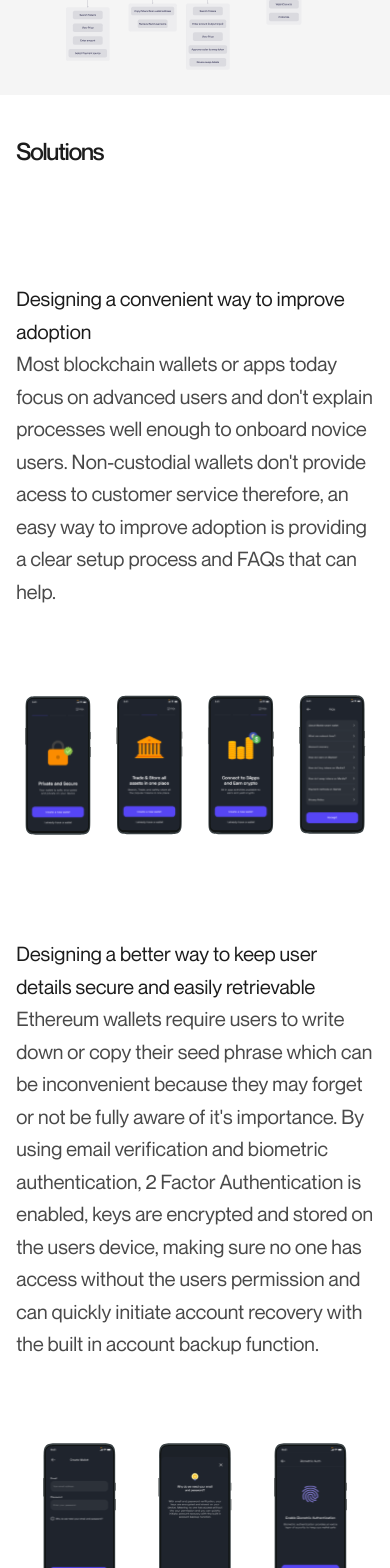
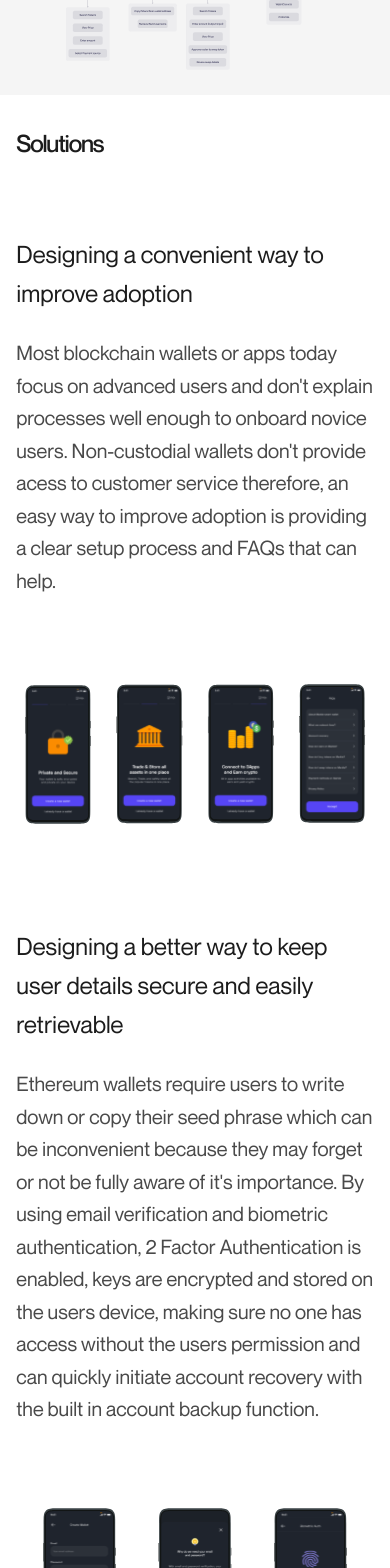
Before and after one commit to ijeomaemeruwa/design-portfolio, a React (Create React App) app: page /marble-wallet in a window 390 px wide. Shown: the part 5420-6988 px from the top of the page. Built offline with nearby package versions, Linux system fonts and the light colour scheme.

Commit message:
updates to marble

```diff
--- a/src/projects/Marble.js
+++ b/src/projects/Marble.js
@@ -186,17 +186,17 @@ const Marble = () => {
 
 
 
-  <div className="md:pt-11 md:my-11 my-10 mx-auto flex flex-col justify-center w-11/12 md:w-8/12">
-    <h4 className="text-dark pb-8 text-2xl md:text-5xl font-neue font-medium md:leading-tight tracking-tighter">
+  <div className="md:pt-11 md:my-11 my-6 mx-auto flex flex-col justify-center w-11/12 md:w-8/12">
+    <h4 className="text-dark pb-2 md:pb-8 text-2xl md:text-5xl font-neue font-medium md:leading-tight tracking-tighter">
       Solutions
     </h4>
   </div>
 
   <div className="py-11 mx-auto flex flex-col justify-center w-11/12 md:w-8/12">
-    <p className="text-dark md:text-4xl md:w-11/12 text-xl font-neue md:leading-relaxed leading-relaxed">
+    <p className="text-dark md:text-4xl md:w-11/12 text-2xl font-neue md:leading-relaxed leading-relaxed">
       Designing a convenient way to improve adoption
     </p>
-    <p className="text-dark md:mt-10 opacity-80 md:text-2xl text-xl font-neue md:w-10/12 md:leading-loose leading-relaxed">
+    <p className="text-dark md:mt-10 mt-6 opacity-80 md:text-2xl text-xl font-neue md:w-10/12 md:leading-loose leading-relaxed">
        Most blockchain wallets or apps today focus on advanced users and don't explain
        processes well enough to onboard novice users. Non-custodial wallets don't provide acess to customer service
        therefore, an easy way to improve adoption is providing a clear setup process and FAQs that can help.
@@ -209,10 +209,10 @@ const Marble = () => {
 
 
   <div className="py-11 mx-auto flex flex-col justify-center w-11/12 md:w-8/12">
-    <p className="text-dark md:text-4xl md:w-11/12 text-xl font-neue md:leading-relaxed leading-relaxed">
+    <p className="text-dark md:text-4xl md:w-11/12 text-2xl font-neue md:leading-relaxed leading-relaxed">
       Designing a better way to keep user details secure and easily retrievable
     </p>
-    <p className="text-dark md:mt-10 opacity-80 md:text-2xl text-xl font-neue md:w-10/12 md:leading-loose leading-relaxed">
+    <p className="text-dark md:mt-10 mt-6 opacity-80 md:text-2xl text-xl font-neue md:w-10/12 md:leading-loose leading-relaxed">
       Ethereum wallets require users to write down or copy their seed phrase which can be inconvenient because they may forget or not be fully
       aware of it's importance. By using email verification and biometric authentication, 2 Factor Authentication is enabled, keys are encrypted and stored on the users device,
       making sure no one has access without the users permission and can quickly initiate account recovery with the built in account backup function.
@@ -226,10 +226,10 @@ const Marble = () => {
 
 
   <div className="py-11 mx-auto flex flex-col justify-center w-11/12 md:w-8/12">
-    <p className="text-dark md:text-4xl md:w-11/12 text-xl font-neue md:leading-relaxed leading-relaxed">
+    <p className="text-dark md:text-4xl md:w-11/12 text-2xl font-neue md:leading-relaxed leading-relaxed">
       Designing for better app navigation and readability to improve user experience
     </p>
-    <p className="text-dark md:mt-10 opacity-80 md:text-2xl text-xl font-neue md:w-10/12 md:leading-loose leading-relaxed">
+    <p className="text-dark md:mt-10 mt-6 opacity-80 md:text-2xl text-xl font-neue md:w-10/12 md:leading-loose leading-relaxed">
       Wallet addresses are too long and can't be remembered or recognized easily leading to
       transaction errors that can't be reversed. Ethereum Name Service (ENS) solves this problem
       by allowing users create unique readable domain names like "john.eth" that are easy to read and remember.
@@ -239,7 +239,7 @@ const Marble = () => {
     <img src={address} loading='lazy' alt="Readability-Wallet addresses"/>
   </div>
   <div className="py-11 mx-auto flex flex-col justify-center w-11/12 md:w-8/12">
-    <p className="text-dark md:mt-10 opacity-80 md:text-2xl text-xl font-neue md:w-10/12 md:leading-loose leading-relaxed">
+    <p className="text-dark md:mt-10 mt-6 opacity-80 md:text-2xl text-xl font-neue md:w-10/12 md:leading-loose leading-relaxed">
       Using easy to understand text and labelling instead of industry specific, users can quickly understand the context of what they
       need to do to accomplish their goals.
     </p>
@@ -252,10 +252,10 @@ const Marble = () => {
 
 
   <div className="py-11 mx-auto flex flex-col justify-center w-11/12 md:w-8/12">
-    <p className="text-dark md:text-4xl md:w-11/12 text-xl font-neue md:leading-relaxed leading-relaxed">
+    <p className="text-dark md:text-4xl md:w-11/12 text-2xl font-neue md:leading-relaxed leading-relaxed">
       Designing for transparency in system and transaction status
     </p>
-    <p className="text-dark md:mt-10 opacity-80 md:text-2xl text-xl font-neue md:w-10/12 md:leading-loose leading-relaxed">
+    <p className="text-dark md:mt-10 mt-6 opacity-80 md:text-2xl text-xl font-neue md:w-10/12 md:leading-loose leading-relaxed">
       For every transaction on a De-fi wallet users need to pay certain fees depending on
       the network used. These fees can be high, so it is important to build trust by helping users see a clear context
       and breakdown of the network fees, be educated on what they mean, receive instant feedback on transaction status.
```
